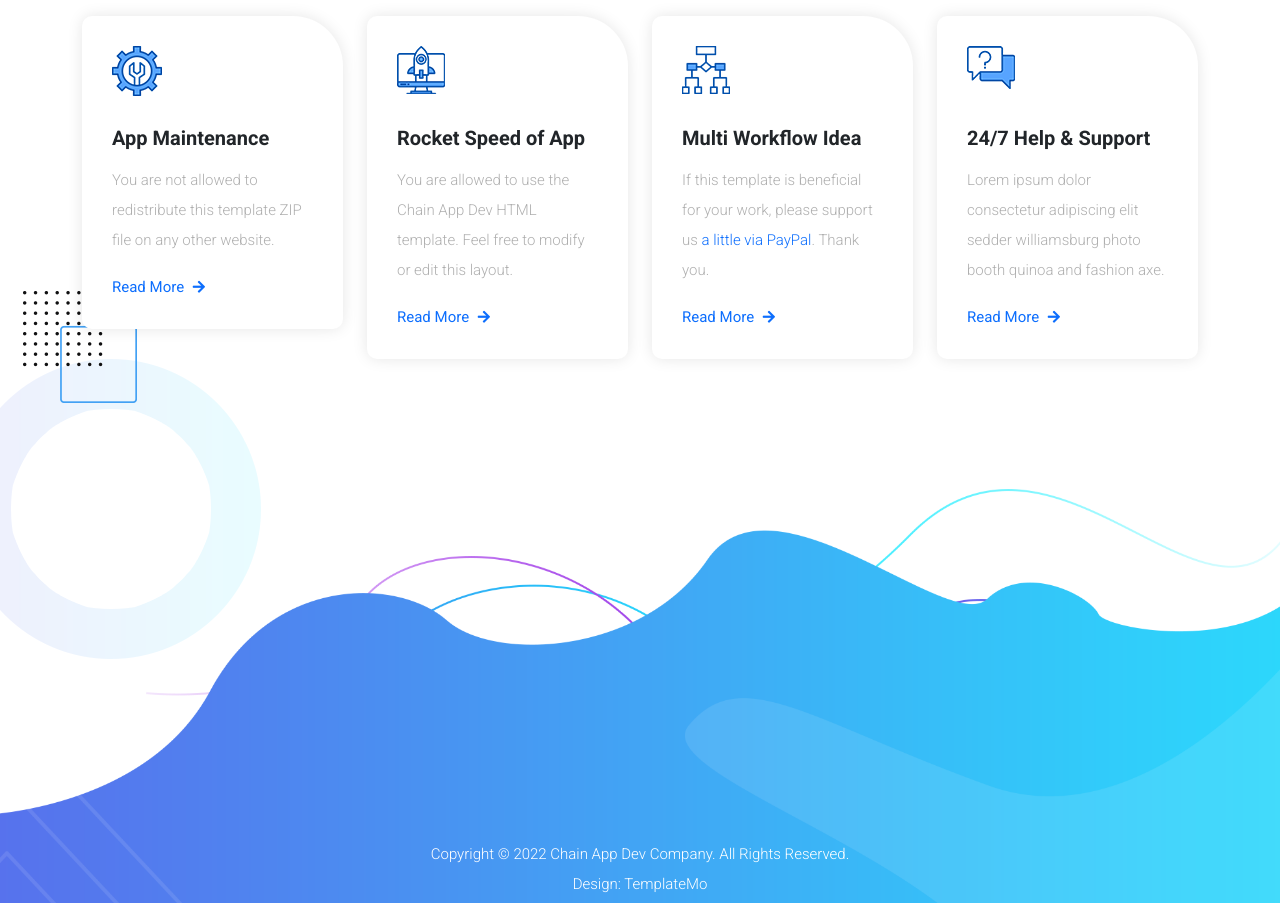
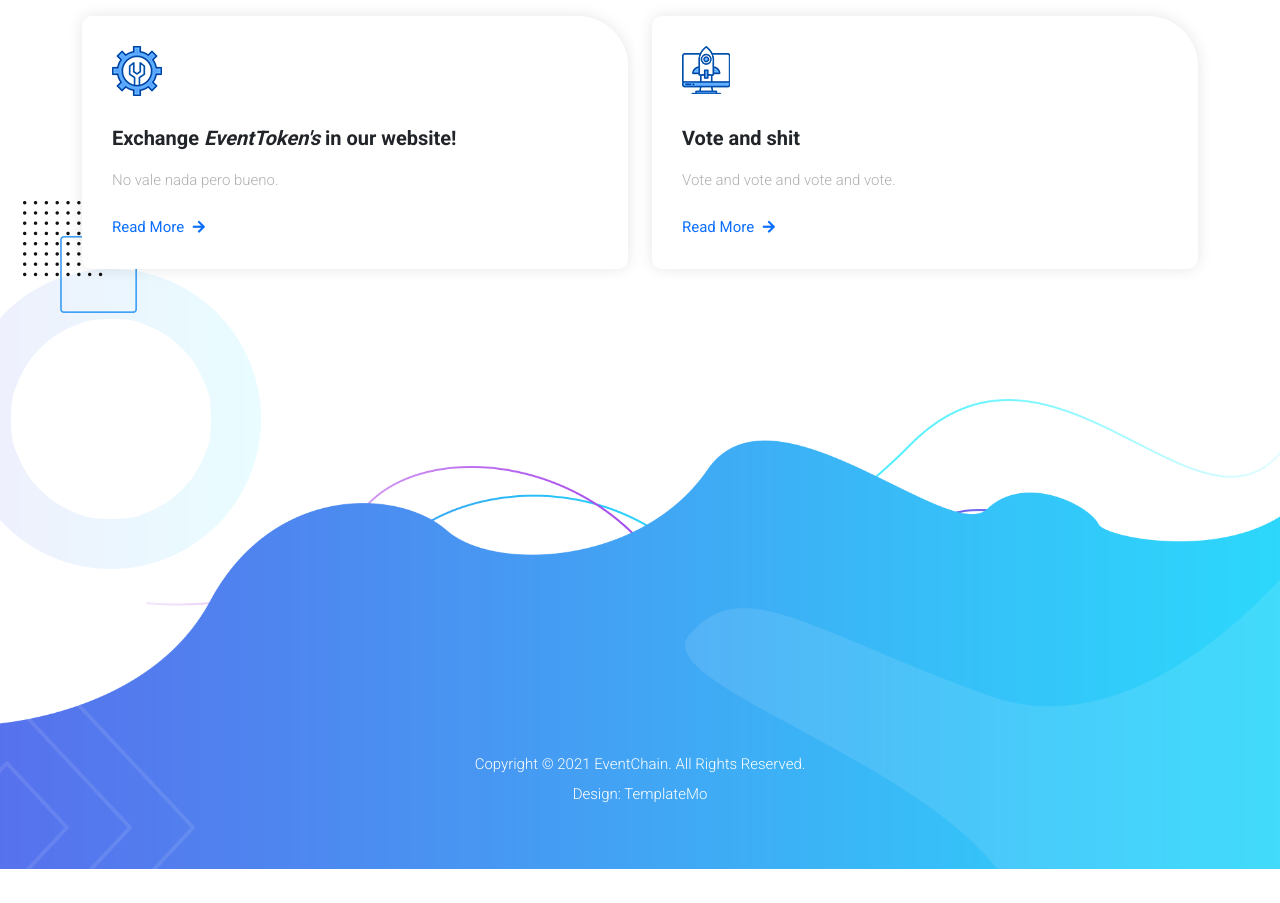
Before and after one commit to novehmar23/Etchegaray-Gonzalez-Iturbide-Landeira-Novelli, a website built with webpack: page Code/app/src/index.html in a window 1280 px wide. Shown: the part 1260-2163 px from the top of the page. After the commit the page ends 2129 px from the top, so only its background shows below. Built offline with nearby package versions, Linux system fonts and the light colour scheme; files whose address does not match are found by name; what web3 would draw is missing.

Commit message:
Added new logo and modified html.

```diff
--- a/Code/app/src/index.html
+++ b/Code/app/src/index.html
@@ -182,7 +182,7 @@ https://templatemo.com/tm-570-chain-app-dev
                   </div>
                   <div class="col-lg-12">
                     <div class="white-button first-button scroll-to-section">
-                      <a href="#contact">Continue with Metamask<i class="fab fa-apple"></i></a>
+                      <a href="./exchange.html">Continue with Metamask                  <img style="height: 25px; width: 25px;" src="assets/images/metamask.png" alt=""></a>
                     </div>
                   </div>
                 </div>
@@ -213,41 +213,21 @@ https://templatemo.com/tm-570-chain-app-dev
     </div>
     <div class="container">
       <div class="row">
-        <div class="col-lg-3">
+        <div class="col-lg-6">
           <div class="service-item first-service">
             <div class="icon"></div>
-            <h4>App Maintenance</h4>
-            <p>You are not allowed to redistribute this template ZIP file on any other website.</p>
+            <h4>Exchange <em>EventToken's</em> in our website!</h4>
+            <p>No vale nada pero bueno.</p>
             <div class="text-button">
               <a href="#">Read More <i class="fa fa-arrow-right"></i></a>
             </div>
           </div>
         </div>
-        <div class="col-lg-3">
+        <div class="col-lg-6">
           <div class="service-item second-service">
             <div class="icon"></div>
-            <h4>Rocket Speed of App</h4>
-            <p>You are allowed to use the Chain App Dev HTML template. Feel free to modify or edit this layout.</p>
-            <div class="text-button">
-              <a href="#">Read More <i class="fa fa-arrow-right"></i></a>
-            </div>
-          </div>
-        </div>
-        <div class="col-lg-3">
-          <div class="service-item third-service">
-            <div class="icon"></div>
-            <h4>Multi Workflow Idea</h4>
-            <p>If this template is beneficial for your work, please support us <a rel="nofollow" href="https://paypal.me/templatemo" target="_blank">a little via PayPal</a>. Thank you.</p>
-            <div class="text-button">
-              <a href="#">Read More <i class="fa fa-arrow-right"></i></a>
-            </div>
-          </div>
-        </div>
-        <div class="col-lg-3">
-          <div class="service-item fourth-service">
-            <div class="icon"></div>
-            <h4>24/7 Help &amp; Support</h4>
-            <p>Lorem ipsum dolor consectetur adipiscing elit sedder williamsburg photo booth quinoa and fashion axe.</p>
+            <h4>Vote and shit</h4>
+            <p>Vote and vote and vote and vote.</p>
             <div class="text-button">
               <a href="#">Read More <i class="fa fa-arrow-right"></i></a>
             </div>
@@ -707,7 +687,7 @@ https://templatemo.com/tm-570-chain-app-dev
         </div> -->
         <div class="col-lg-12">
           <div class="copyright-text">
-            <p>Copyright © 2022 Chain App Dev Company. All Rights Reserved.
+            <p>Copyright © 2021 EventChain. All Rights Reserved.
           <br>Design: <a href="https://templatemo.com/" target="_blank" title="css templates">TemplateMo</a></p>
           </div>
         </div>
--- a/Code/app/webpack.config.js
+++ b/Code/app/webpack.config.js
@@ -9,7 +9,10 @@ module.exports = {
     path: path.resolve(__dirname, "dist"),
   },
   plugins: [
-    new CopyWebpackPlugin([{ from: "./src/index.html", to: "index.html" }]),
+    new CopyWebpackPlugin([{ from: "./src/index.html", to: "index.html" },
+                           { from: "./src/exchange.html", to: "exchange.html" },
+                           {from: "./src/assets", to :"assets"},
+                           {from: "./src/vendor", to :"vendor"}]),
   ],
   devServer: { contentBase: path.join(__dirname, "dist"), compress: true },
   module: {
```
Also changed, not shown: Code/app/src/assets/images/EventChain.png (added), Code/app/src/assets/images/metamask.png (added).
